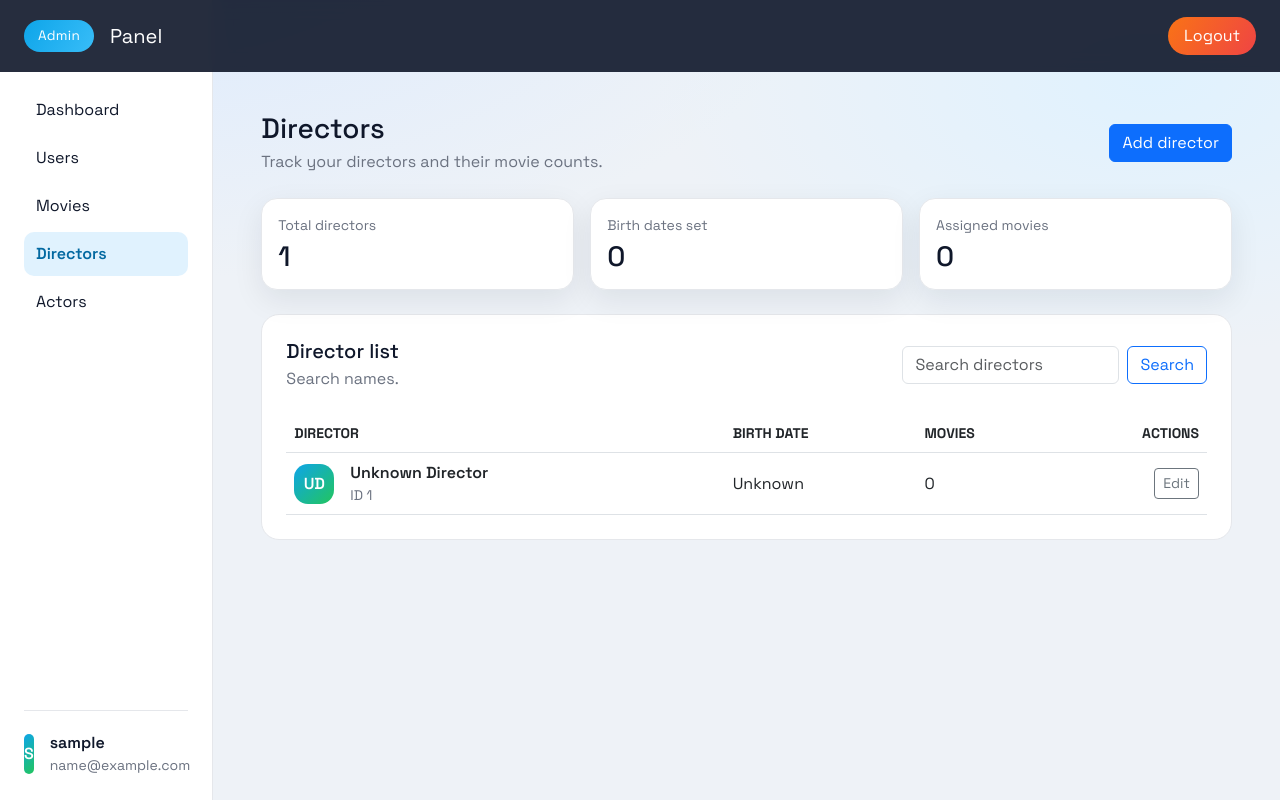
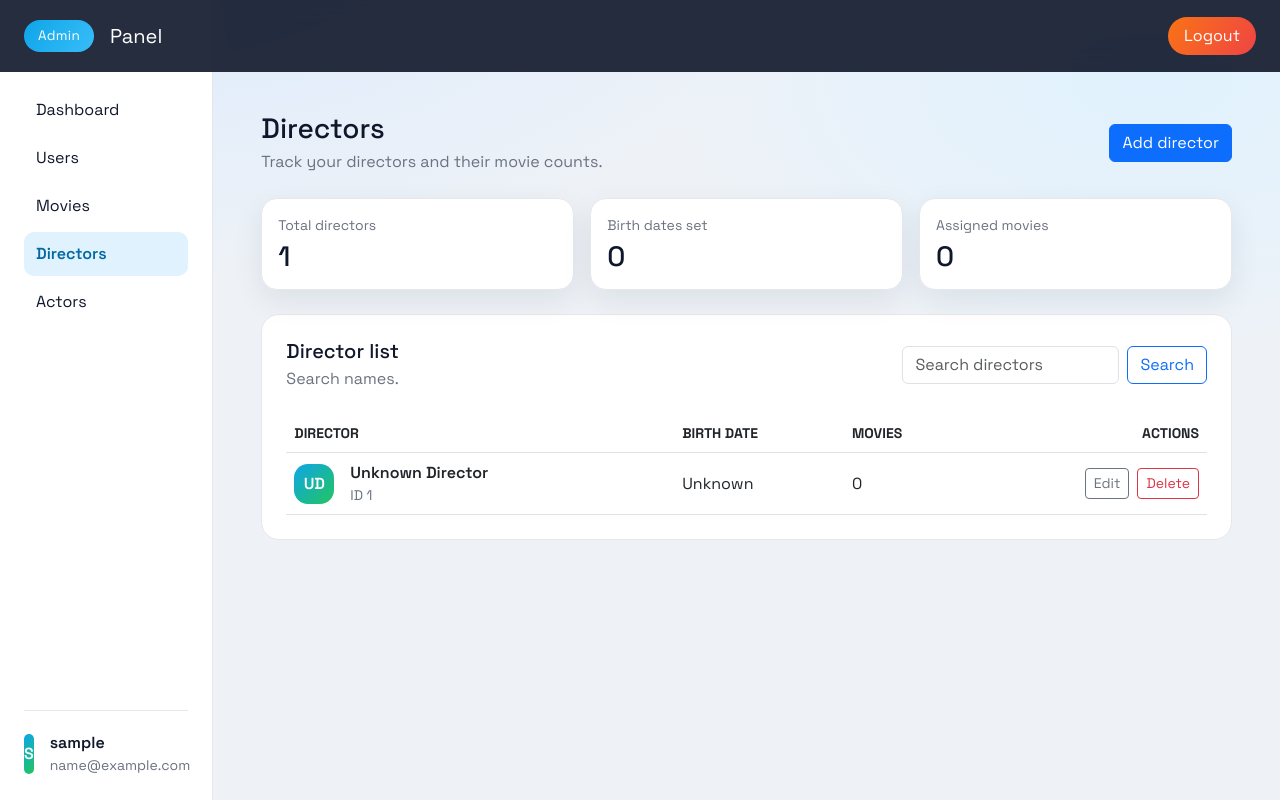
Before and after one commit to JosipVojkovic/IWA_project, a Django app: page /admin-panel/directors/ in a window 1280 px wide. Run offline with Django 5.2, Linux system fonts and the light colour scheme; the visitor is signed in with stand-in values (Sample User, id 1); data comes from the database, SQL or seed files in the repository; data that the repository does not hold is empty.

Commit message:
feat: add delete functionality for movies, directors, and actors in admin panel

```diff
--- a/movies/templates/admin-panel/actors.html
+++ b/movies/templates/admin-panel/actors.html
@@ -112,6 +112,12 @@
               >
                 Edit
               </button>
+              <form method="post" action="{% url 'admin_actors' %}" onsubmit="return confirm('Delete {{ actor.first_name|escapejs }} {{ actor.last_name|escapejs }}?')">
+                {% csrf_token %}
+                <input type="hidden" name="action" value="delete" />
+                <input type="hidden" name="actor_id" value="{{ actor.id }}" />
+                <button type="submit" class="btn btn-sm btn-outline-danger">Delete</button>
+              </form>
             </div>
           </td>
         </tr>
--- a/movies/templates/admin-panel/directors.html
+++ b/movies/templates/admin-panel/directors.html
@@ -112,6 +112,12 @@
               >
                 Edit
               </button>
+              <form method="post" action="{% url 'admin_directors' %}" onsubmit="return confirm('Delete {{ director.first_name|escapejs }} {{ director.last_name|escapejs }}? This will also delete all their movies.')">
+                {% csrf_token %}
+                <input type="hidden" name="action" value="delete" />
+                <input type="hidden" name="director_id" value="{{ director.id }}" />
+                <button type="submit" class="btn btn-sm btn-outline-danger">Delete</button>
+              </form>
             </div>
           </td>
         </tr>
--- a/movies/templates/admin-panel/movies.html
+++ b/movies/templates/admin-panel/movies.html
@@ -146,6 +146,12 @@
 							>
 								Edit
 							</button>
+							<form method="post" action="{% url 'admin_movies' %}" onsubmit="return confirm('Delete {{ movie.title|escapejs }}?')">
+								{% csrf_token %}
+								<input type="hidden" name="action" value="delete" />
+								<input type="hidden" name="movie_id" value="{{ movie.id }}" />
+								<button type="submit" class="btn btn-sm btn-outline-danger">Delete</button>
+							</form>
 						</div>
 					</td>
 				</tr>
--- a/movies/views.py
+++ b/movies/views.py
@@ -169,6 +169,12 @@ def admin_movies_view(request):
     selected_director_id = ""
 
     if request.method == 'POST':
+        if request.POST.get('action') == 'delete':
+            movie = Movie.objects.filter(id=request.POST.get('movie_id')).first()
+            if movie:
+                movie.delete()
+            return redirect('admin_movies')
+
         create_form = AdminMovieForm(request.POST)
         selected_actor_ids = request.POST.getlist('actors')
         selected_director_id = request.POST.get('director', '')
@@ -257,6 +263,12 @@ def admin_directors_view(request):
     create_form = AdminDirectorForm()
 
     if request.method == 'POST':
+        if request.POST.get('action') == 'delete':
+            director = Director.objects.filter(id=request.POST.get('director_id')).first()
+            if director:
+                director.delete()
+            return redirect('admin_directors')
+
         director_id = request.POST.get('director_id')
         if director_id:
             director_instance = Director.objects.filter(id=director_id).first()
@@ -308,6 +320,12 @@ def admin_actors_view(request):
     create_form = AdminActorForm()
 
     if request.method == 'POST':
+        if request.POST.get('action') == 'delete':
+            actor = Actor.objects.filter(id=request.POST.get('actor_id')).first()
+            if actor:
+                actor.delete()
+            return redirect('admin_actors')
+
         actor_id = request.POST.get('actor_id')
         if actor_id:
             actor_instance = Actor.objects.filter(id=actor_id).first()
```
